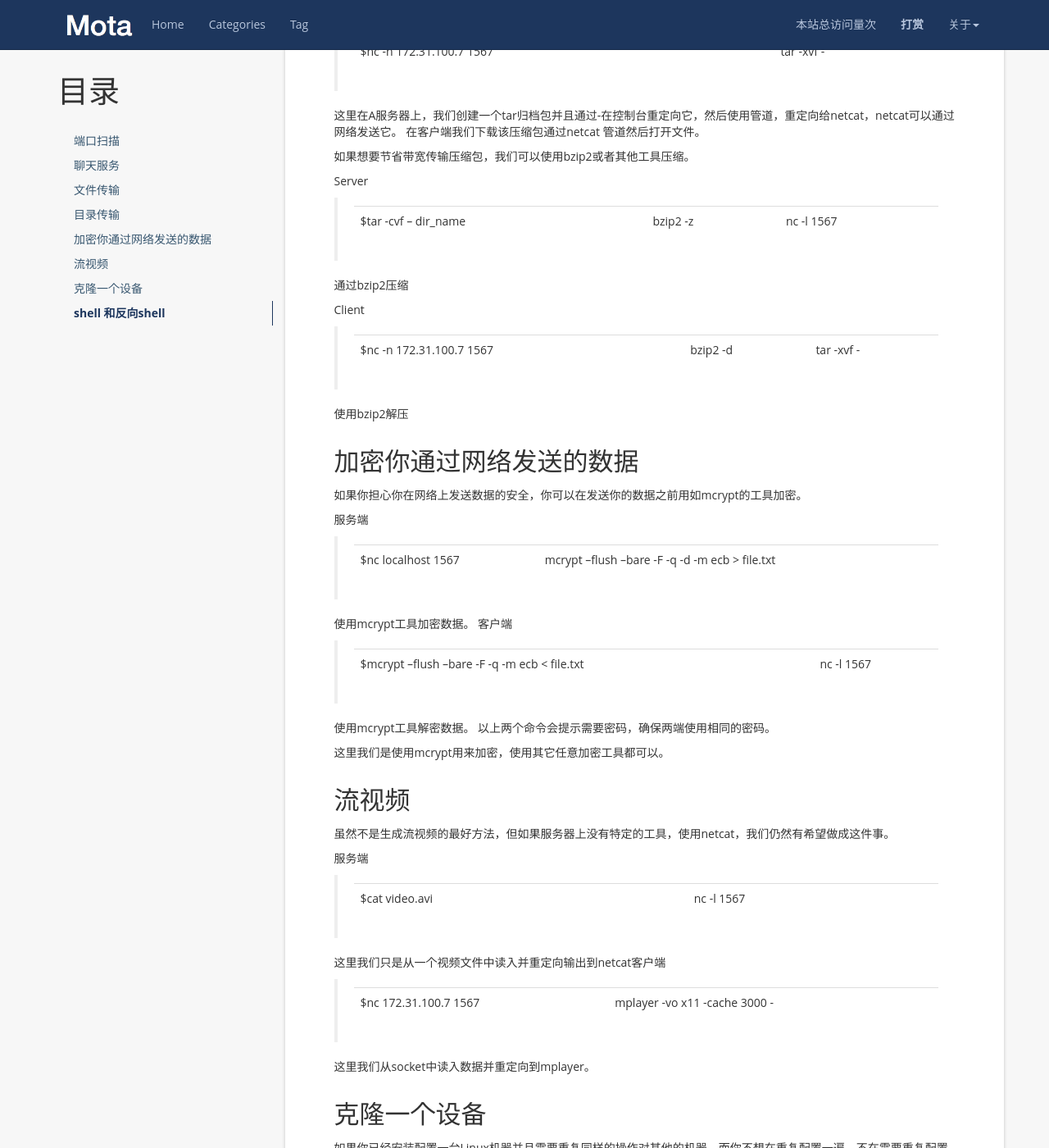
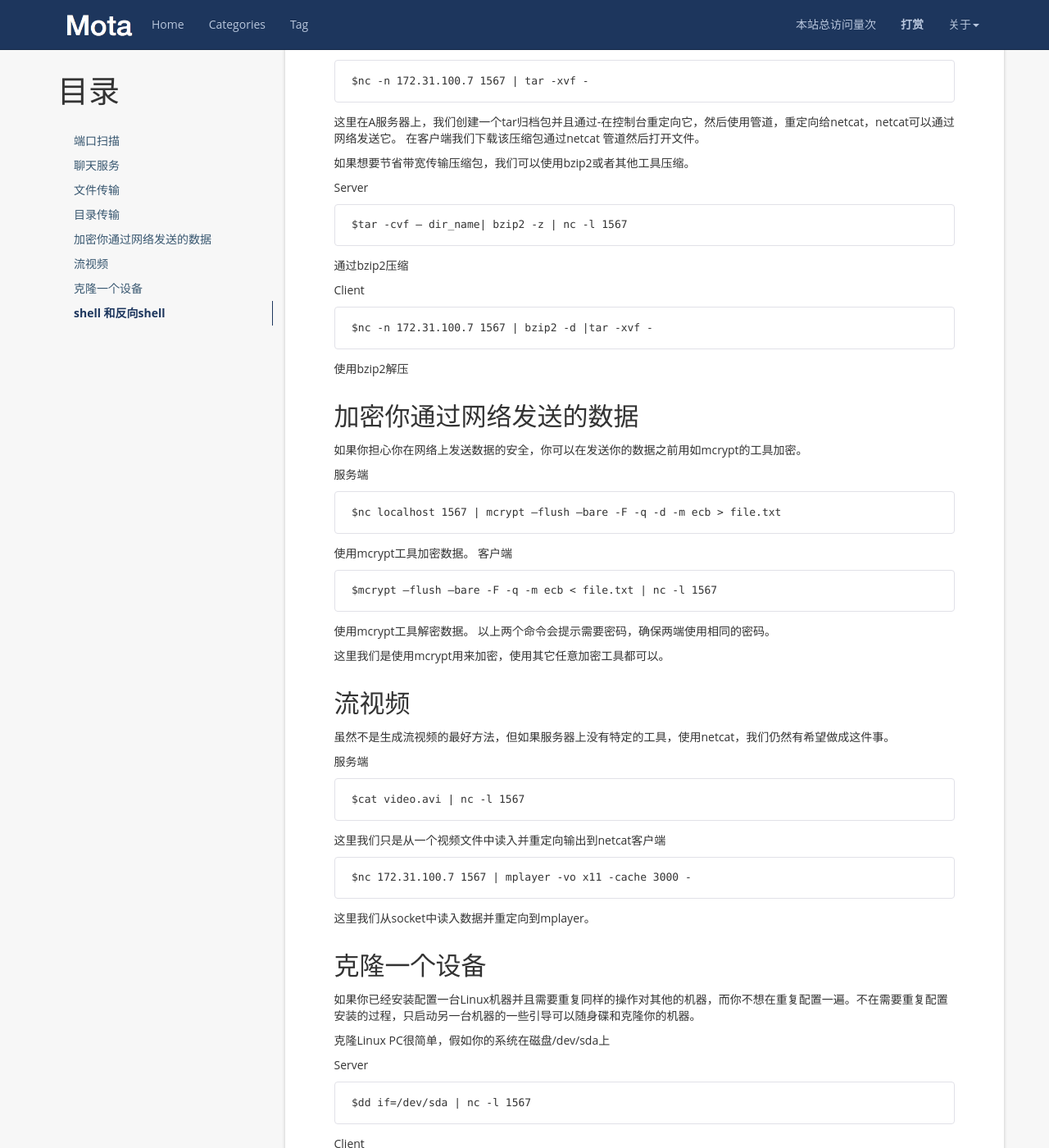
Before and after one commit to GitHubMota/Jekyll-Blog, a Jekyll site: the page built from _posts/2017-07-16-netcat-linux.md, in a window 1280 px wide and 1400 px high, scrolled down 2324 px. Shown: the whole window at 82% size. Built offline with Jekyll 4.4.1, drawn with Linux system fonts in a browser that asks for light colours; nearby versions of some CDN libraries; comment, search, counter and statistics services are not loaded; some of the changed text lies outside the part shown.

Commit message:
Update 2017-07-16-netcat-linux.md

```diff
--- a/_posts/2017-07-16-netcat-linux.md
+++ b/_posts/2017-07-16-netcat-linux.md
@@ -26,7 +26,7 @@ Linux netcat 命令实例：
 
 端口扫描经常被系统管理员和黑客用来发现在一些机器上开放的端口，帮助他们识别系统中的漏洞。
 
-> $nc -z -v -n 172.31.100.7 21-25
+    $nc -z -v -n 172.31.100.7 21-25
 
 可以运行在TCP或者UDP模式，默认是TCP，-u参数调整为udp.
 z 参数告诉netcat使用0 IO,连接成功后立即关闭连接， 不进行数据交换(谢谢@jxing 指点)
@@ -39,7 +39,7 @@ n 参数告诉netcat 不要使用DNS反向查询IP地址的域名
 
 一旦你发现开放的端口，你可以容易的使用netcat 连接服务抓取他们的banner。
 
-> $ nc -v 172.31.100.7 21
+    $ nc -v 172.31.100.7 21
 
 netcat 命令会连接开放端口21并且打印运行在这个端口上服务的banner信息。
 
@@ -50,13 +50,13 @@ netcat 命令会连接开放端口21并且打印运行在这个端口上服务
 
 Server
 
-> $nc -l 1567
+    $nc -l 1567
 
 netcat 命令在1567端口启动了一个tcp 服务器，所有的标准输出和输入会输出到该端口。输出和输入都在此shell中展示。
 
 Client
 
-> $nc 172.31.100.7 1567
+    $nc 172.31.100.7 1567
 
 不管你在机器B上键入什么都会出现在机器A上。
 
@@ -67,10 +67,11 @@ Client
 
 Server
 
-> $nc -l 1567 < file.txt
+    $nc -l 1567 < file.txt
 
 Client
-> $nc -n 172.31.100.7 1567 > file.txt
+
+    $nc -n 172.31.100.7 1567 > file.txt
 
 这里我们创建了一个服务器在A上并且重定向netcat的输入为文件file.txt，那么当任何成功连接到该端口，netcat会发送file的文件内容。
 在客户端我们重定向输出到file.txt，当B连接到A，A发送文件内容，B保存文件内容到file.txt.
@@ -81,11 +82,11 @@ B作为Server
 
 Server
 
-> $nc -l 1567 > file.txt
+    $nc -l 1567 > file.txt
 
 Client
 
-> nc 172.31.100.23 1567 < file.txt
+    nc 172.31.100.23 1567 < file.txt
 
 目录传输
 ---------------------------------------
@@ -96,12 +97,11 @@ Client
 
 Server
 
-> $tar -cvf – dir_name | nc -l 1567
+    $tar -cvf – dir_name | nc -l 1567
 
 Client
 
-
-> $nc -n 172.31.100.7 1567 | tar -xvf -
+    $nc -n 172.31.100.7 1567 | tar -xvf -
 
 这里在A服务器上，我们创建一个tar归档包并且通过-在控制台重定向它，然后使用管道，重定向给netcat，netcat可以通过网络发送它。
 在客户端我们下载该压缩包通过netcat 管道然后打开文件。
@@ -110,15 +110,13 @@ Client
 
 Server
 
-
-> $tar -cvf – dir_name| bzip2 -z | nc -l 1567
+    $tar -cvf – dir_name| bzip2 -z | nc -l 1567
 
 通过bzip2压缩
 
 Client
 
-
-> $nc -n 172.31.100.7 1567 | bzip2 -d |tar -xvf -
+    $nc -n 172.31.100.7 1567 | bzip2 -d |tar -xvf -
 
 使用bzip2解压
 
@@ -129,12 +127,12 @@ Client
 
 服务端
 
-> $nc localhost 1567 | mcrypt –flush –bare -F -q -d -m ecb > file.txt
+    $nc localhost 1567 | mcrypt –flush –bare -F -q -d -m ecb > file.txt
 
 使用mcrypt工具加密数据。
 客户端
 
-> $mcrypt –flush –bare -F -q -m ecb < file.txt | nc -l 1567
+    $mcrypt –flush –bare -F -q -m ecb < file.txt | nc -l 1567
 
 使用mcrypt工具解密数据。
 以上两个命令会提示需要密码，确保两端使用相同的密码。
@@ -148,10 +146,11 @@ Client
 
 服务端
 
-> $cat video.avi | nc -l 1567
+    $cat video.avi | nc -l 1567
 
 这里我们只是从一个视频文件中读入并重定向输出到netcat客户端
-> $nc 172.31.100.7 1567 | mplayer -vo x11 -cache 3000 -
+
+    $nc 172.31.100.7 1567 | mplayer -vo x11 -cache 3000 -
 
 这里我们从socket中读入数据并重定向到mplayer。
 
@@ -164,10 +163,11 @@ Client
 
 Server
 
-> $dd if=/dev/sda | nc -l 1567
+    $dd if=/dev/sda | nc -l 1567
 
 Client
-> $nc -n 172.31.100.7 1567 | dd of=/dev/sda
+
+    $nc -n 172.31.100.7 1567 | dd of=/dev/sda
 
 dd是一个从磁盘读取原始数据的工具，我通过netcat服务器重定向它的输出流到其他机器并且写入到磁盘中，它会随着分区表拷贝所有的信息。但是如果我们已经做过分区并且只需要克隆root分区，我们可以根据我们系统root分区的位置，更改sda 为sda1，sda2.等等。
 
```
